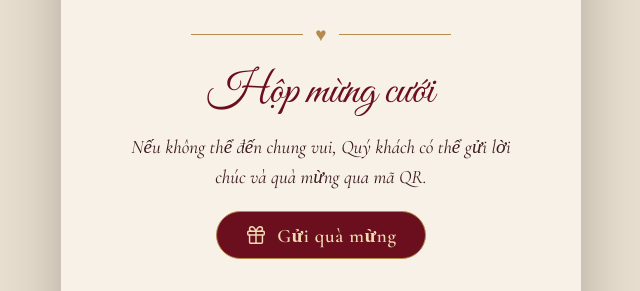
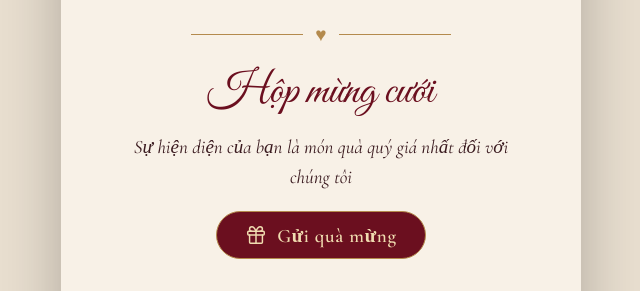
Before and after one commit to hoangthao0503-bot/Thiep-cuoi-Ngoc-Thao_-Vu-Duy, a plain HTML site: page index.html in a window 1280 px wide. Shown: the part 4880-5171 px from the top of the page, without its empty margins (319-959 px from the left). Drawn offline with nearby package versions, Linux system fonts and the light colour scheme.

Commit message:
Update index.html

```diff
--- a/index.html
+++ b/index.html
@@ -177,7 +177,7 @@ h2{font-weight:400;font-size:44px;color:var(--wine);line-height:1.15}
 <section class="gift-sec">
 <div class="orn">♥</div>
 <h2 class="script">Hộp mừng cưới</h2>
-<p class="lead">Nếu không thể đến chung vui, Quý khách có thể gửi lời chúc và quà mừng qua mã QR.</p>
+<p class="lead">Sự hiện diện của bạn là món quà quý giá nhất đối với chúng tôi</p>
 <button type="button" class="gift-btn" data-open-gift><svg viewBox="0 0 24 24" fill="none" stroke="currentColor" stroke-width="1.6" stroke-linecap="round" stroke-linejoin="round" aria-hidden="true"><rect x="3" y="8" width="18" height="4" rx="1"/><path d="M12 8v13M5 12v8a1 1 0 0 0 1 1h12a1 1 0 0 0 1-1v-8M7.5 8a2.5 2.5 0 0 1 0-5C10 3 12 8 12 8s2-5 4.5-5a2.5 2.5 0 0 1 0 5"/></svg>Gửi quà mừng</button>
 </section>
 
```
